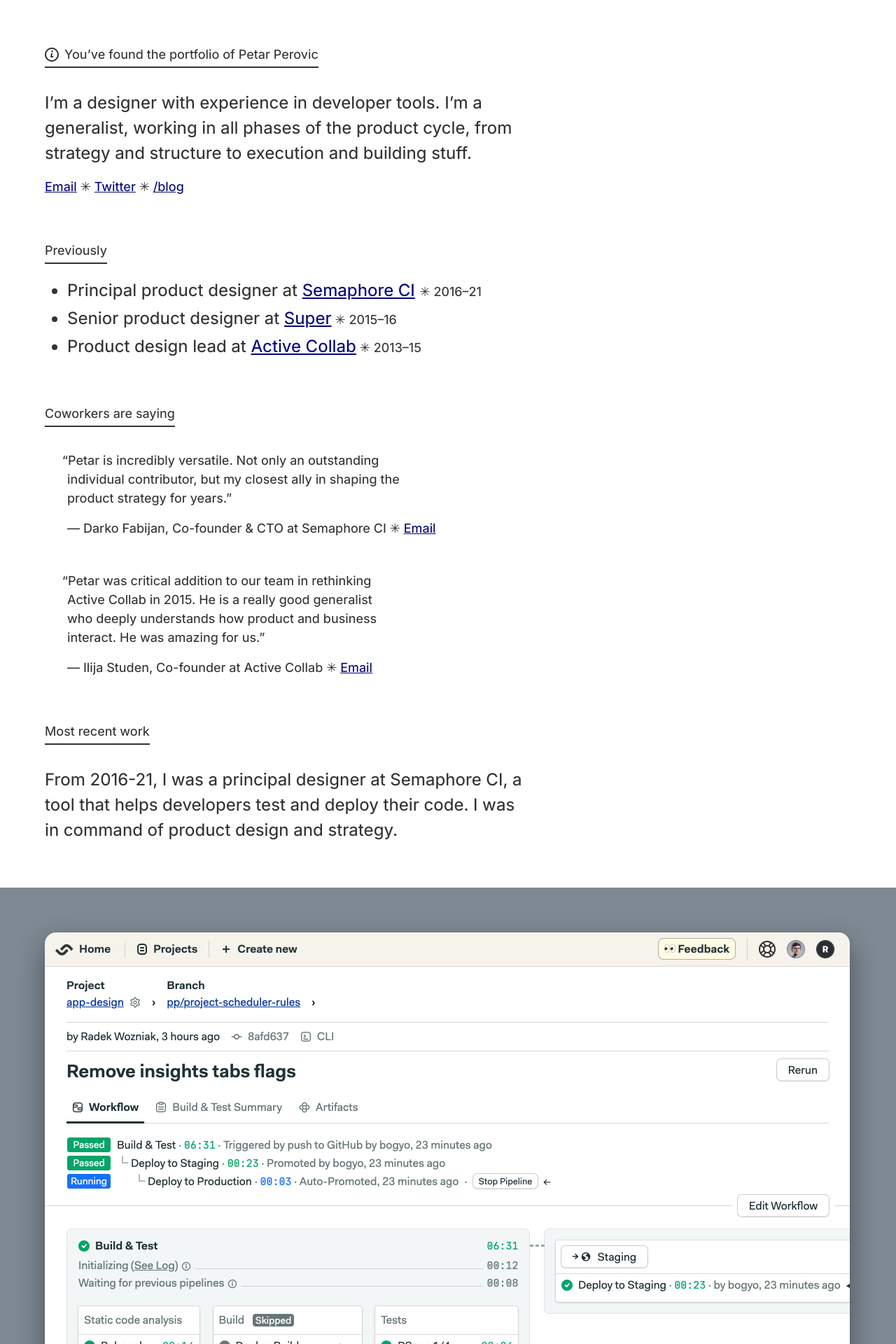
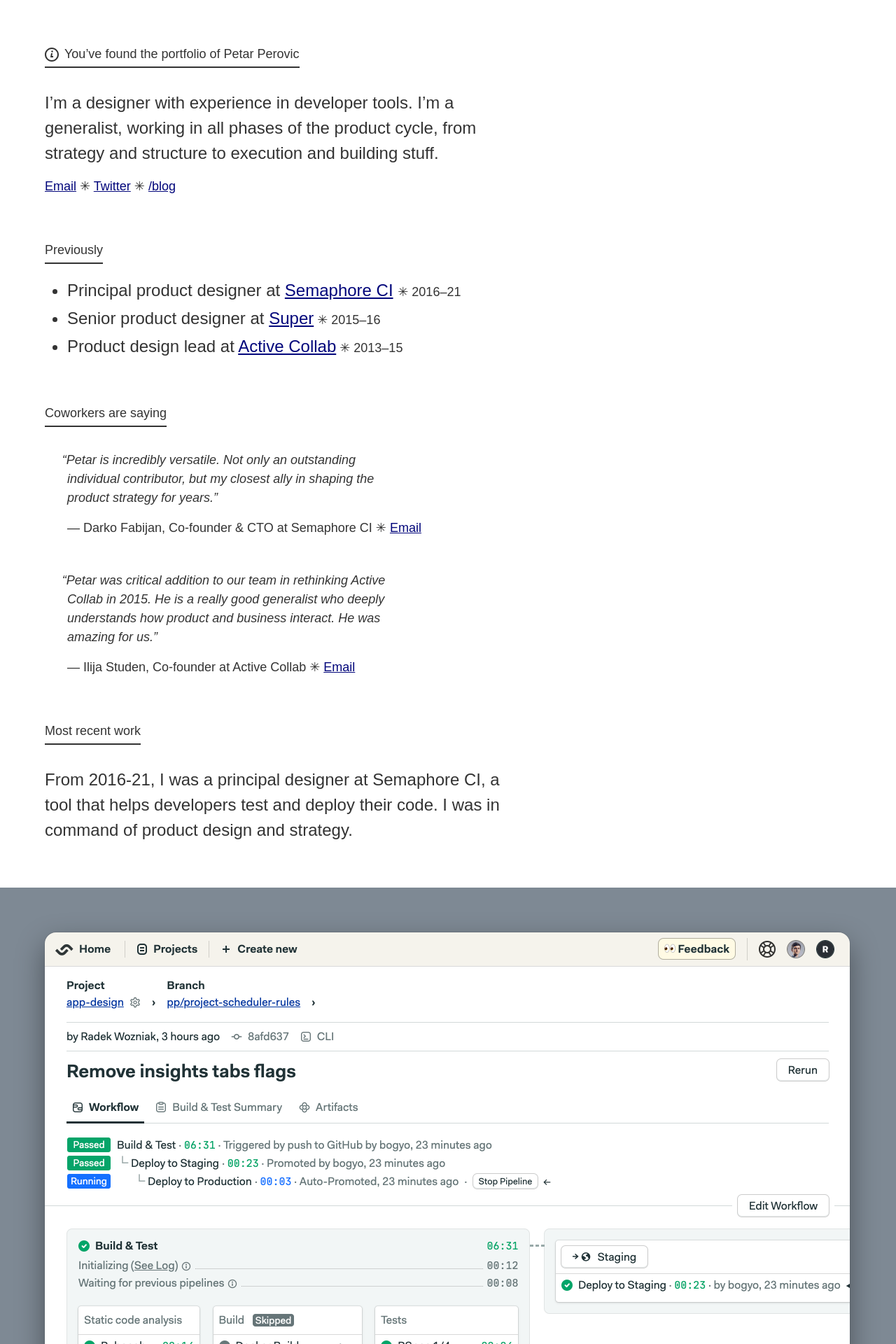
Before and after one commit to ropsii/ropsii.github.io, a Jekyll site: the page built from work.html, in a window 1280 px wide. Shown: the top 1920 px of the page at 70% size. Built offline with Jekyll 4.4.1, drawn with Linux system fonts in a browser that asks for light colours; some web fonts are replaced.

Commit message:
change main typeface to chivo

```diff
--- a/_layouts/home.html
+++ b/_layouts/home.html
@@ -12,7 +12,7 @@
 
             <div>
                 {%- for post in site.posts -%}
-                <div class="mb3">
+                <div class="mb2 pb1">
                     <h3 class="f5 f4-m normal mb0">
                         <a href="{{ post.url | relative_url }}">
                             {{ post.title | escape }}</a><span class="f6"> ✳ {{ post.date | date: "%b %Y" }}, {% include reading-time.html content=post.content %}</span>
--- a/_layouts/work.html
+++ b/_layouts/work.html
@@ -13,7 +13,7 @@
         <link rel="shortcut icon" href="/favicon.ico">
         <link rel="stylesheet" href="{{ "/assets/main.css" | relative_url }}">
         <link rel="preconnect" href="https://fonts.gstatic.com">
-        <link href="https://fonts.googleapis.com/css2?family=Inter:wght@450&display=swap" rel="stylesheet">
+        <link href="https://fonts.googleapis.com/css2?family=Chivo:ital@0;1&display=swap" rel="stylesheet">
 
     </head>
 
@@ -51,12 +51,12 @@
                         <h2 class="f4 normal bb bw1 pb1 mb0 mb3-m dib">Coworkers are saying</h2>
 
                         <blockquote class="f4 ml0 pl4-m mb4 pb3-m">
-                            <p class="f4 mb3 measure pr5-m" style="text-indent: -0.4em;">“Petar is incredibly versatile. Not only an outstanding individual contributor, but my closest ally in shaping the product strategy for years.”</p>
+                            <p class="f4 mb3 i measure pr5-m" style="text-indent: -0.4em;">“Petar is incredibly versatile. Not only an outstanding individual contributor, but my closest ally in shaping the product strategy for years.”</p>
                             <p class="f4 mb0">— Darko Fabijan, Co-founder & CTO at Semaphore CI ✳ <a href="mailto:darko@renderedtext.com ">Email</a></p>
                         </blockquote>
 
                         <blockquote class="f4 ml0 pl4-m mb5">
-                            <p class="f4 mb3 measure pr5-m" style="text-indent: -0.4em;">“Petar was critical addition to our team in rethinking Active Collab in 2015. He is a really good generalist who deeply understands how product and business interact. He was amazing for us.”</p>
+                            <p class="f4 mb3 i measure pr5-m" style="text-indent: -0.4em;">“Petar was critical addition to our team in rethinking Active Collab in 2015. He is a really good generalist who deeply understands how product and business interact. He was amazing for us.”</p>
                             <p class="f4 mb0">— Ilija Studen, Co-founder at Active Collab ✳ <a href="mailto:ilija.studen@activecollab.com">Email</a></p>
                         </blockquote>
                     </div>
@@ -93,22 +93,6 @@
                         <p class="f4 f2-m measure pr4-m mb0">I developed a simple illustration system to make the flow less intimidating. This was especially helpful during onboarding, to breathe life into dry, technical explanations.</p>
                     </div>
 
-                    <!-- <div class="mv5 mv6-m">
-                        <blockquote class="f4 ma0">
-                            <p class="f4 mb3 measure-wide">“I’ve been working as a web engineer for more than 20 years and I’ve tried a lot of different products in the CI/CD space, but I always come back to Semaphore. <span class="bg-light-yellow">They’ve done an incredible job with the latest release of their product</span>, improving it in every possible aspect: from UI to ease of use, from speed to pricing.”</p>
-                            <p class="f4 mb0">Quote from <a href="https://www.g2.com/products/semaphore/reviews/semaphore-review-4363475">a review on G2crowd</a></p>
-                        </blockquote>
-                    </div>
-
-                    <div class="mv5 mv6-m">
-                        <blockquote class="f4 ma0">
-                            <p class="f4 mb3 measure-wide">“Early days for us with @semaphoreci, but so far the <span class="bg-light-yellow">dev experience is light years ahead of GitHub Actions</span>. Great docs, great performance, easy debugging, and the online editor is a powerful way of setting up your pipelines while still being able to keep your config as code.”</p>
-                            <p class="f4 mb0">– <a href="https://twitter.com/axwdev/status/1356950251333165056">A tweet</a> by Andrew Walker, Full stack dev @impactboxuk</p>
-                        </blockquote>
-                    </div>
-
-                    </div> -->
-
                     <div class="nl3 nr3 nl5-m nr5-m" style="background-color: #ffe29e;">
                         <div class="flex overflow-hidden">
                             <img src="{% link /assets/work-sem-illustrations.svg %}" alt="Semaphore app illustrations" class="pl4-m pr6">
@@ -126,30 +110,22 @@
                         <img src="{% link /assets/work-sem-whimsical.png %}" alt="Semaphore create organization flowchart" class="br4 w-100 shadow-2" style="max-width: 1150px">
                     </div>
 
-                    <!-- <div class="mv5 mv6-m">
-                        <p class="f4 f2-m measure-wide mb0">At the beginning of my tenure, I won Typewolf’s <a href="https://www.typewolf.com/site-of-the-day/semaphore">site of the day</a> award for Semaphore marketing website. I didn’t work on the current website, and in the last years, I contributed exclusively on the product side.</p>
-                    </div>
-
-                    <div class="nl5-m nr5-m pt5-m ph5-m" style="background-color: #f4f2eb;">
-                        <img src="{% link /assets/work-sem-marketing-www.png %}" alt="Semaphore Marketing Website" class="db w-100" style="max-width: 1200px">
-                    </div> -->
-
                     <div class="mv5 mv6-m">
                         <h3 class="dib f4 normal bb bw1 mb3">Random mentions of the Semaphore’s UX</h3>
 
                         <div class="flex-m nl3 nl4-m nr3 nr4-m">
                             <blockquote class="w-third-m ph3 ph4-m pv3 f4 ma0">
-                                <p class="f4" style="text-indent: -0.4em;">“Early days for us with @semaphoreci, but so far the dev experience is light years ahead of GitHub Actions. Great docs, great performance, easy debugging, and the online editor is a powerful way of setting up your pipelines while still being able to keep your config as code.”</p>
+                                <p class="f4 i" style="text-indent: -0.4em;">“Early days for us with @semaphoreci, but so far the dev experience is light years ahead of GitHub Actions. Great docs, great performance, easy debugging, and the online editor is a powerful way of setting up your pipelines while still being able to keep your config as code.”</p>
                                 <p class="f4 mb0">— From <a href="https://twitter.com/axwdev/status/1356950251333165056">a tweet</a></p>
                             </blockquote>
 
                             <blockquote class="w-third-m ph3 ph4-m pv3 f4 ma0">
-                                <p class="f4" style="text-indent: -0.4em;">“Clutter-free UX and effective pipeline visualizations. Semaphore v1 was great, but didn't do so well here - v2 fixed those problems in a big way. Semaphore also obliterates tools like Jenkins and Bamboo in terms of UX. It's extremely intuitive and easy to navigate.”</p>
+                                <p class="f4 i" style="text-indent: -0.4em;">“Clutter-free UX and effective pipeline visualizations. Semaphore v1 was great, but didn't do so well here - v2 fixed those problems in a big way. Semaphore also obliterates tools like Jenkins and Bamboo in terms of UX. It's extremely intuitive and easy to navigate.”</p>
                                 <p class="f4">— From <a href="https://www.g2.com/products/semaphore/reviews/semaphore-review-4446814">a review on G2crowd</a></p>
                             </blockquote>
 
                             <blockquote class="w-third-m ph3 ph4-m pv3 f4 ma0">
-                                <p class="f4" style="text-indent: -0.4em;">“I’ve been working as a web engineer for more than 20 years and I’ve tried a lot of different products in the CI/CD space, but I always come back to Semaphore. They’ve done an incredible job with the latest release of their product, improving it in every possible aspect: from UI to ease of use, from speed to pricing.”</p>
+                                <p class="f4 i" style="text-indent: -0.4em;">“I’ve been working as a web engineer for more than 20 years and I’ve tried a lot of different products in the CI/CD space, but I always come back to Semaphore. They’ve done an incredible job with the latest release of their product, improving it in every possible aspect: from UI to ease of use, from speed to pricing.”</p>
                                 <p class="f4 mb0">— From <a href="https://www.g2.com/products/semaphore/reviews/semaphore-review-4363475">a review on G2crowd</a></p>
                             </blockquote>
                         </div>
--- a/_sass/tachyons/_styles.scss
+++ b/_sass/tachyons/_styles.scss
@@ -93,7 +93,7 @@
     content: "”";
     position: absolute;
     top: -.9rem;
-    right: -2rem;
+    right: -2.5rem;
     color: $link-color;
     font-size: 6rem;
     line-height: 1;
--- a/_sass/tachyons/_variables.scss
+++ b/_sass/tachyons/_variables.scss
@@ -1,7 +1,7 @@
 
 // Converted Variables
 
-$sans-serif: inter,'Fira Sans', sans-serif;
+$sans-serif: chivo, sans-serif;
 $serif: georgia, serif !default;
 $code: Menlo, Consolas, monospace !default;
 $font-size-headline: 5rem !default;
```
